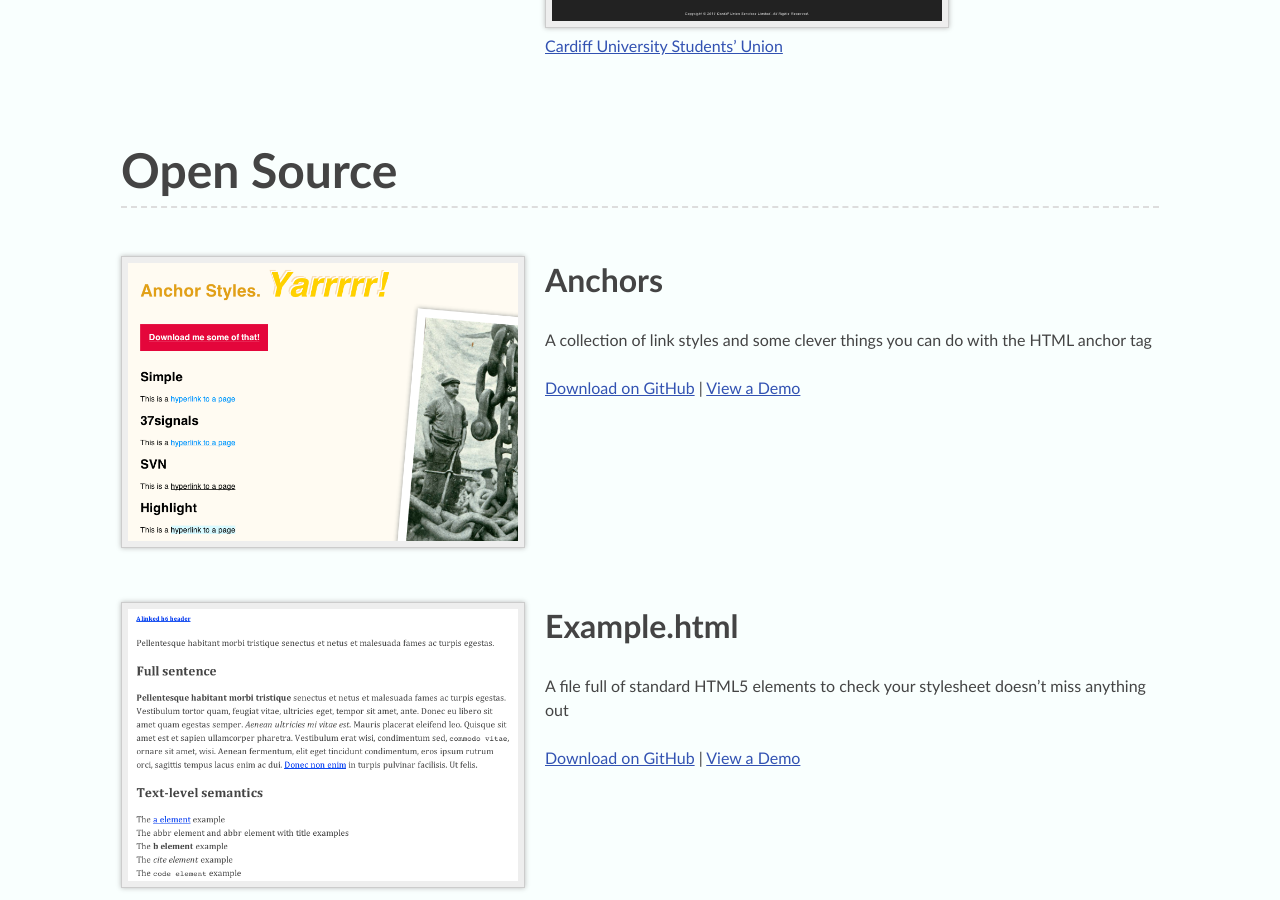
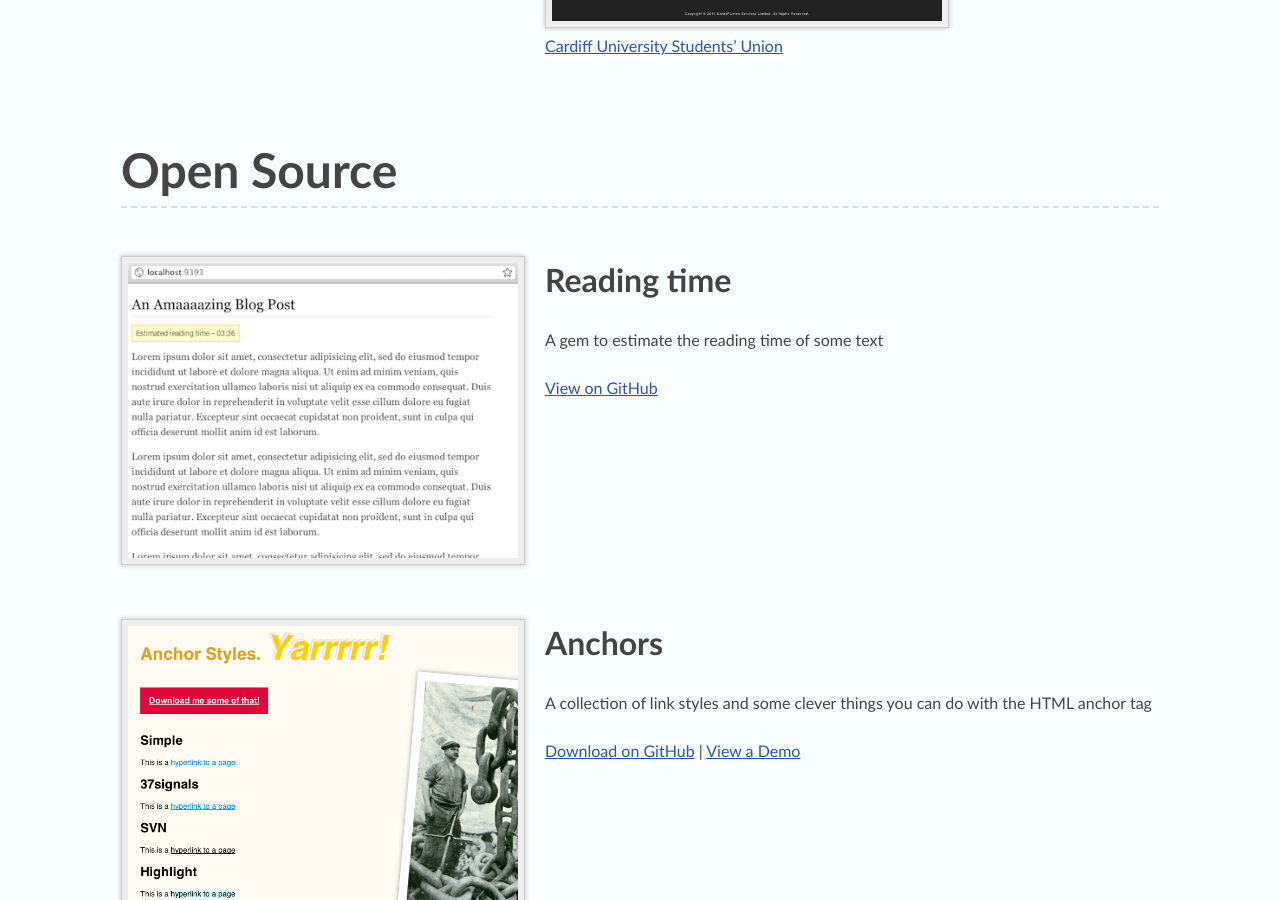
Before and after one commit to garethrees/garethrees.github.com, a Jekyll site: the page built from portfolio.html, in a window 1280 px wide and 900 px high, scrolled down 2805 px. Built offline with Jekyll 4.4.1, drawn with Linux system fonts in a browser that asks for light colours; nearby versions of some CDN libraries.

Commit message:
Add readingtime to portfolio

```diff
--- a/portfolio.html
+++ b/portfolio.html
@@ -46,6 +46,17 @@ title: Portfolio
 
 	<article class="grids">
 		<figure class="grid-2">
+			<img src="/images/portfolio/readingtime.png" alt="Reading time" />
+		</figure>
+		<div class="grid-3">
+			<h1>Reading time</h1>
+			<p>A gem to estimate the reading time of some text</p>
+			<p><a href="http://github.com/garethrees/readingtime">View on GitHub</a></p>
+		</div>
+	</article>
+
+	<article class="grids">
+		<figure class="grid-2">
 			<img src="/images/portfolio/anchors.png" alt="Anchors" />
 		</figure>
 		<div class="grid-3">
```
Also changed, not shown: images/portfolio/readingtime.png (added).
